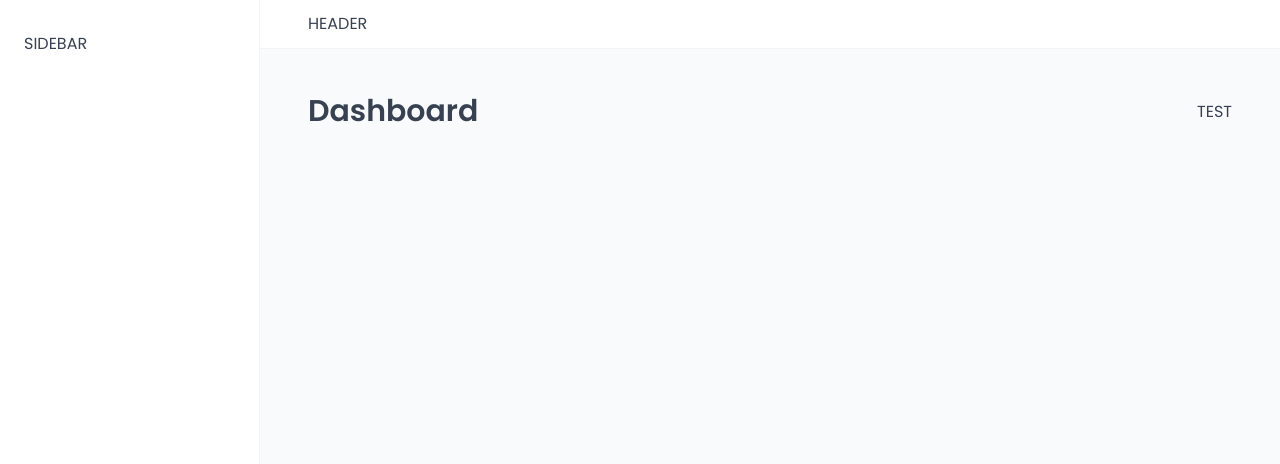
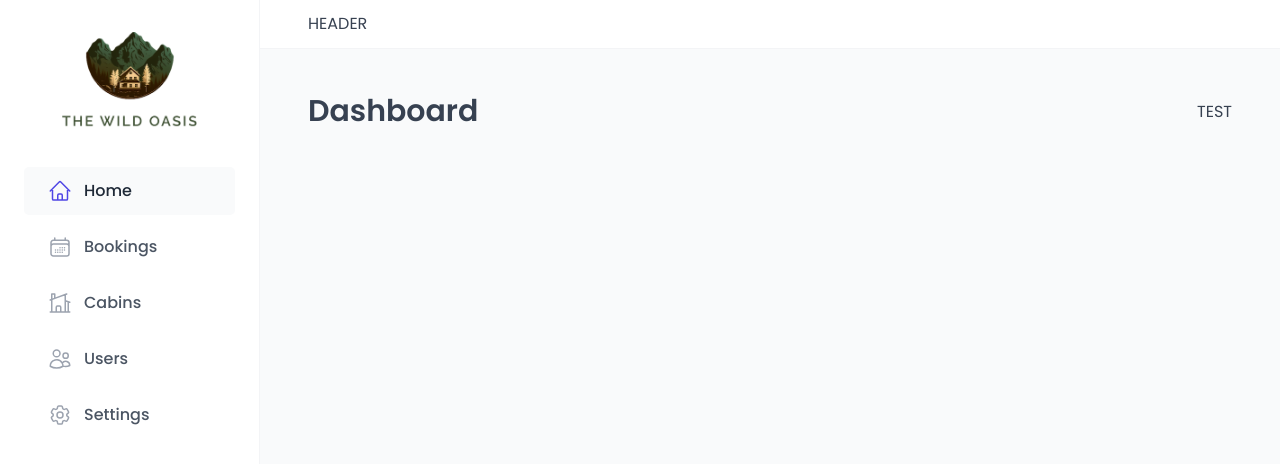
Before and after one commit to Ha-Mundo/The-Wild-Oasis, a React (Vite) app: page /dashboard in a window 1280 px wide. Shown: the top 464 px of the page. Built offline with nearby package versions, Linux system fonts and the light colour scheme; a web font is replaced by a local one.

Commit message:
implemented sidebar & main navigation

```diff
--- a/src/ui/MainNav.jsx
+++ b/src/ui/MainNav.jsx
@@ -1,4 +1,12 @@
 import styled from "styled-components";
+import { NavLink } from "react-router-dom";
+import {
+  HiOutlineHome,
+  HiOutlineCalendarDays,
+  HiOutlineHomeModern,
+  HiOutlineUsers,
+  HiOutlineCog6Tooth,
+} from "react-icons/hi2";
 
 const NavList = styled.ul`
   display: flex;
@@ -6,7 +14,7 @@
   gap: 0.8rem;
 `;
 
-const Link = styled.a`
+const StyledNavLink = styled(NavLink)`
   &:link,
   &:visited {
     display: flex;
@@ -44,3 +52,44 @@
     color: var(--color-brand-600);
   }
 `;
+
+function MainNav() {
+  return (
+    <nav>
+      <NavList>
+        <li>
+          <StyledNavLink to="/dashboard">
+            <HiOutlineHome />
+            <span>Home</span>
+          </StyledNavLink>
+        </li>
+        <li>
+          <StyledNavLink to="/bookings">
+            <HiOutlineCalendarDays />
+            <span>Bookings</span>
+          </StyledNavLink>
+        </li>
+        <li>
+          <StyledNavLink to="/cabins">
+            <HiOutlineHomeModern />
+            <span>Cabins</span>
+          </StyledNavLink>
+        </li>
+        <li>
+          <StyledNavLink to="/users">
+            <HiOutlineUsers />
+            <span>Users</span>
+          </StyledNavLink>
+        </li>
+        <li>
+          <StyledNavLink to="/settings">
+            <HiOutlineCog6Tooth />
+            <span>Settings</span>
+          </StyledNavLink>
+        </li>
+      </NavList>
+    </nav>
+  );
+}
+
+export default MainNav;
--- a/src/ui/Sidebar.jsx
+++ b/src/ui/Sidebar.jsx
@@ -1,4 +1,6 @@
 import styled from "styled-components";
+import Logo from "./Logo";
+import MainNav from "./MainNav";
 
 const StyledSidebar = styled.aside`
   background-color: var(--color-grey-0);
@@ -6,9 +8,18 @@
   border-right: 1px solid var(--color-grey-100);
 
   grid-row: 1 / -1;
+  display: flex;
+  flex-direction: column;
+  gap: 3.2rem;
 `;
+
 function Sidebar() {
-  return <StyledSidebar>SIDEBAR</StyledSidebar>;
+  return (
+    <StyledSidebar>
+      <Logo />
+      <MainNav />
+    </StyledSidebar>
+  );
 }
 
 export default Sidebar;
```
